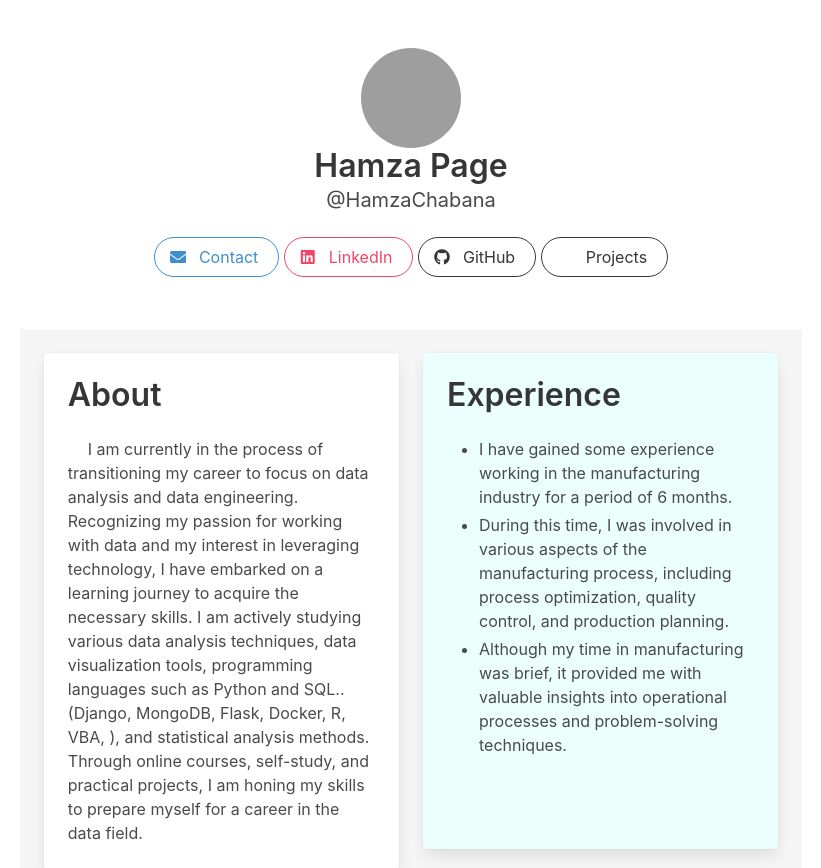
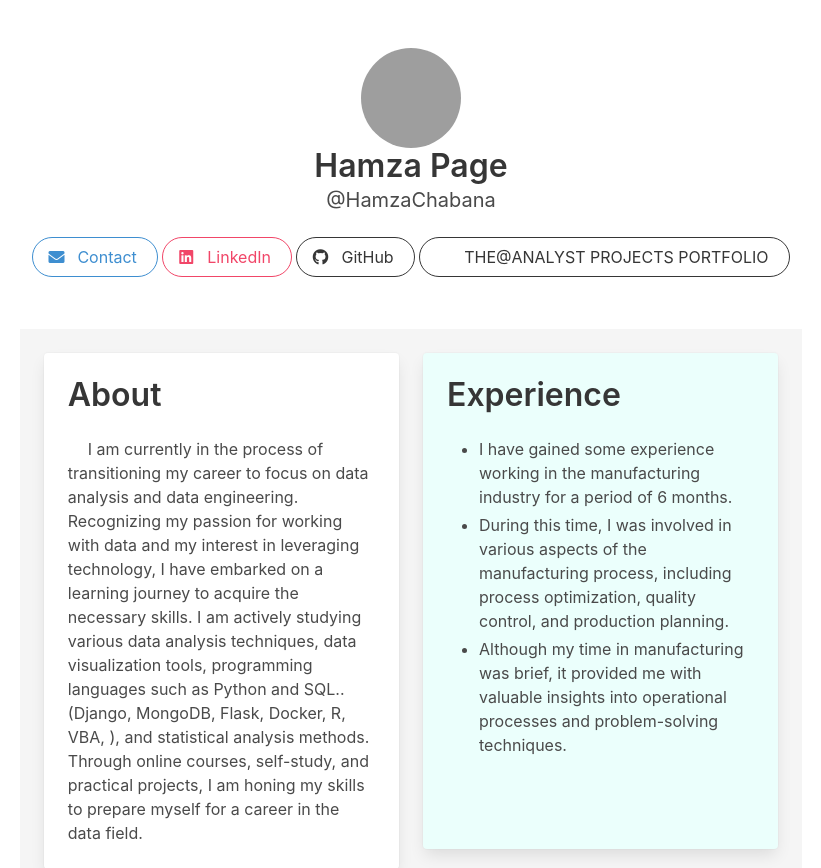
Before and after one commit to HamzaCh9/Chabana_AboutMe, a plain HTML site: page index.html in a window 1280 px wide. Shown: the top 868 px of the page, without its empty margins (229-1050 px from the left). Drawn offline with nearby package versions, Linux system fonts and the light colour scheme; grey boxes are pictures that could not be loaded.

Commit message:
Update index.html

```diff
--- a/index.html
+++ b/index.html
@@ -74,7 +74,7 @@
     <span class="icon">
       <i class="fab fa-globe"></i>
     </span>
-    <span class="icon-text">Projects</span>
+    <span class="icon-text">THE@ANALYST PROJECTS PORTFOLIO</span>
   </a>
 
 
```
